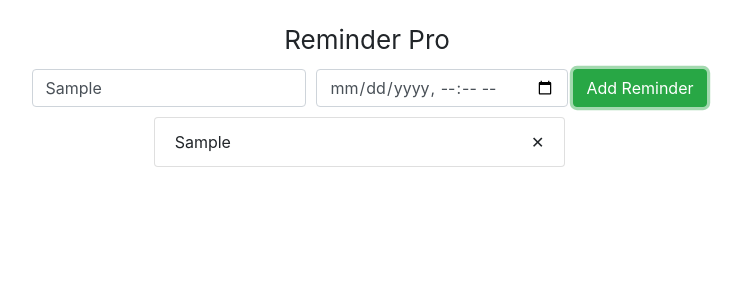
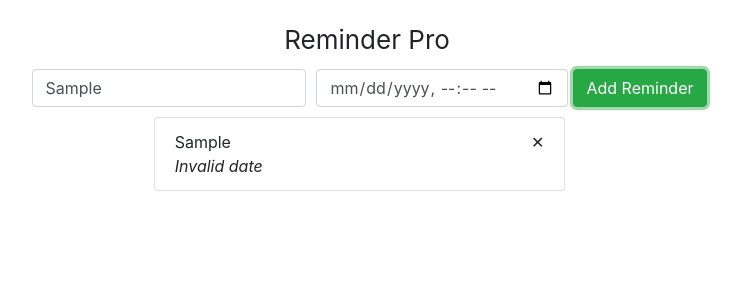
Before and after one commit to chrisjoyce911/reminderpro, a React (Create React App) app: page / in a window 1280 px wide. Both pictures are taken after typing "Sample" into the empty fields and a click on the button "Add Reminder". Shown: the top 300 px of the page, without its empty margins (273-1015 px from the left). Built offline with nearby package versions, Linux system fonts and the light colour scheme.

Commit message:
Interpreting Moments with MomentJS

```diff
--- a/package.json
+++ b/package.json
@@ -6,6 +6,7 @@
     "@testing-library/jest-dom": "^4.2.4",
     "@testing-library/react": "^9.3.2",
     "@testing-library/user-event": "^7.1.2",
+    "moment": "^2.24.0",
     "react": "^16.12.0",
     "react-dom": "^16.12.0",
     "react-redux": "^7.1.3",
--- a/src/components/App.jsx
+++ b/src/components/App.jsx
@@ -1,6 +1,7 @@
 import React, { Component } from 'react';
 import { connect } from 'react-redux';
 import { addReminder, deleteReminder } from '../actions';
+import moment from 'moment';
 
 class App extends Component {
 
@@ -36,7 +37,10 @@
                     reminders.map(reminder => {
                         return (
                             <li key={reminder.id} className='list-group-item'>
-                                <div className='list-item'>{reminder.text}</div>
+                                <div className='list-item'>
+                                    <div>{reminder.text}</div>
+                                    <div><em>{moment(new Date(reminder.dueDate)).fromNow()}</em></div>
+                                </div>
                                 <div
                                     className='list-item delete-button'
                                     onClick={() => { this.deleteReminder(reminder.id) }}>
```
Also changed, not shown: 1 other file (tests, documents, lock files or other folders).
